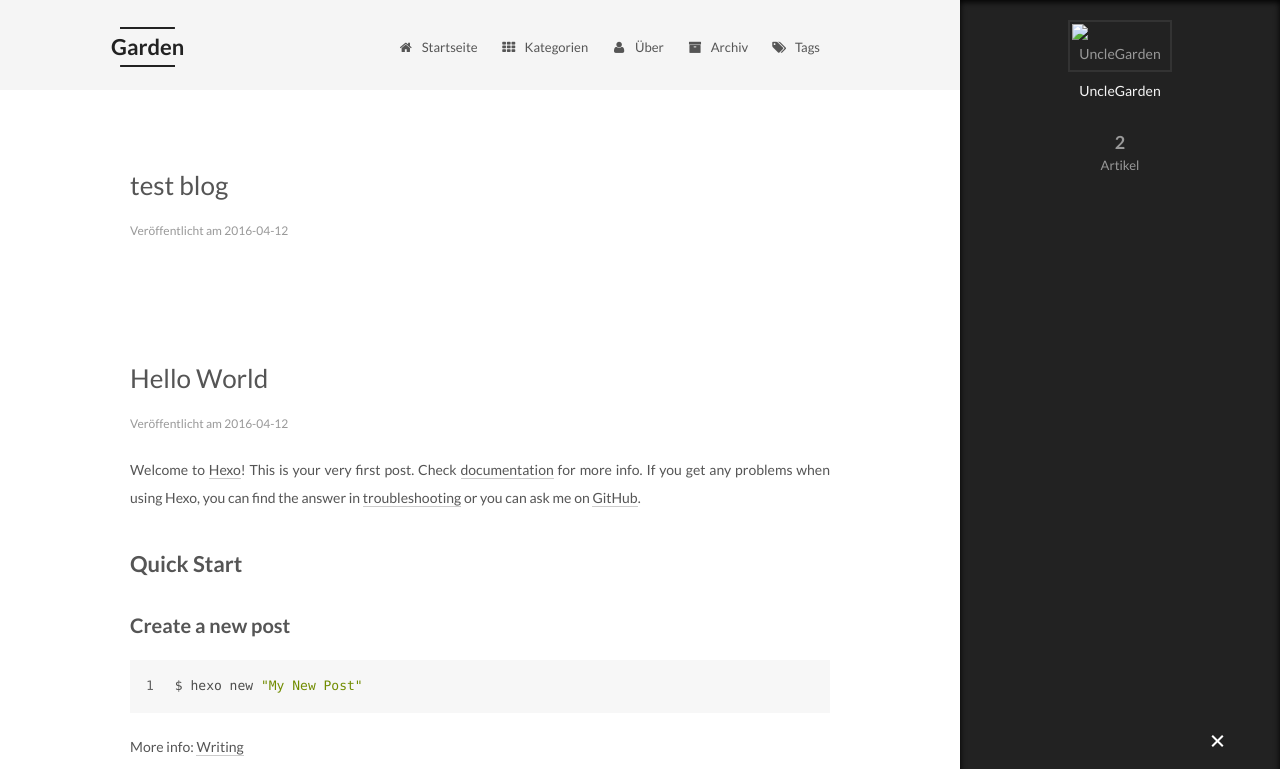
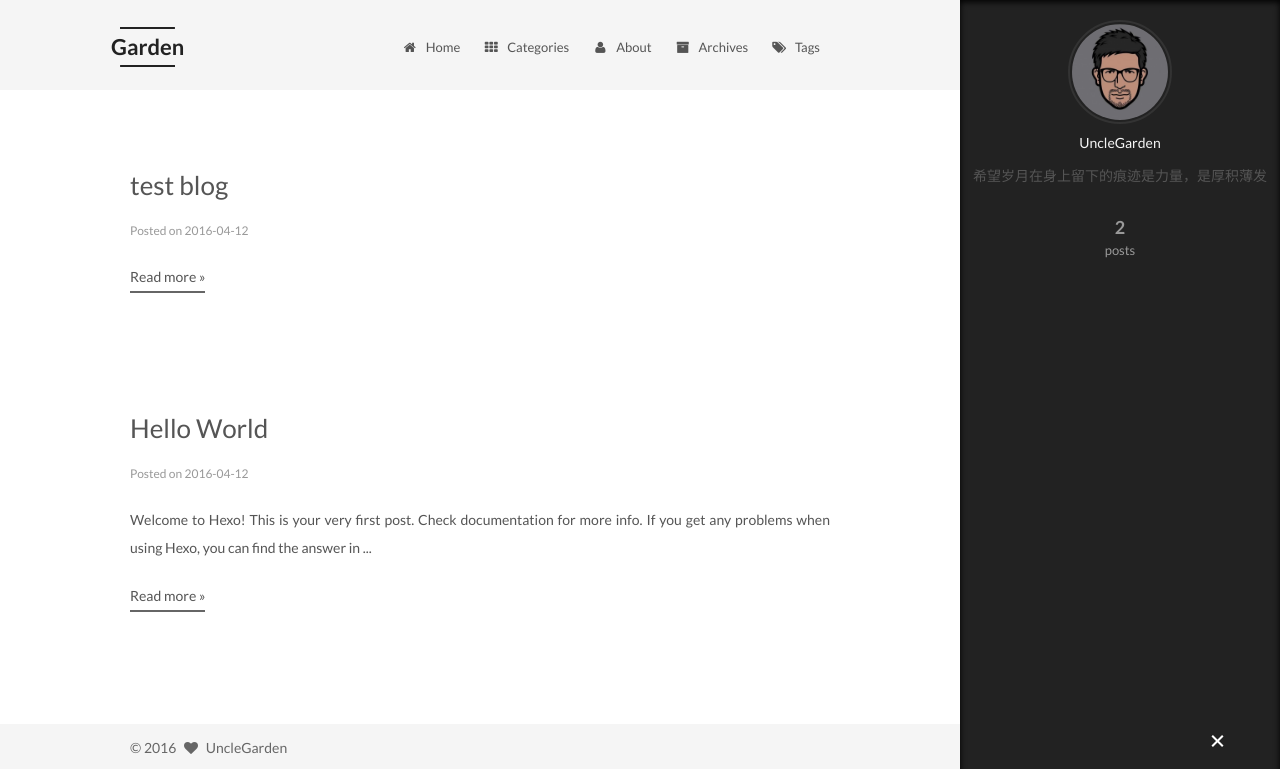
Before and after one commit to UncleGarden/UncleGarden.github.io, a plain HTML site: page index.html in a window 1280 px wide. Both pictures are taken after a click on the element 1217 px from the left and 742 px from the top of the page. Shown: the top 769 px of the page. Drawn offline with Linux system fonts and the light colour scheme.

Commit message:
Site updated: 2016-04-12 16:22:18

```diff
--- a/css/main.css
+++ b/css/main.css
@@ -1457,6 +1457,13 @@ pre .javascript .function {
   height: auto;
   border: 2px solid #333;
   padding: 2px;
+/* start*/
+  border-radius: 90%;
+  webkit-transition: 1.4s all;
+  moz-transition: 1.4s all;
+  ms-transition: 1.4s all;
+  transition: 1.4s all;
+/* end */
 }
 .site-author-name {
   margin: 5px 0 0;
@@ -1534,7 +1541,7 @@ pre .javascript .function {
   width: 4px;
   height: 4px;
   border-radius: 50%;
-  background: #62a64f;
+  background: #2aa430;
 }
 .links-of-blogroll {
   font-size: 13px;
--- a/index.html
+++ b/index.html
@@ -80,15 +80,15 @@
 
 
 
-<meta name="description">
+<meta name="description" content="希望岁月在身上留下的痕迹是力量，是厚积薄发">
 <meta property="og:type" content="website">
 <meta property="og:title" content="Garden">
 <meta property="og:url" content="http://yoursite.com/index.html">
 <meta property="og:site_name" content="Garden">
-<meta property="og:description">
+<meta property="og:description" content="希望岁月在身上留下的痕迹是力量，是厚积薄发">
 <meta name="twitter:card" content="summary">
 <meta name="twitter:title" content="Garden">
-<meta name="twitter:description">
+<meta name="twitter:description" content="希望岁月在身上留下的痕迹是力量，是厚积薄发">
 
 
 
@@ -109,7 +109,7 @@
   <title> Garden </title>
 </head>
 
-<body itemscope itemtype="http://schema.org/WebPage" lang="">
+<body itemscope itemtype="http://schema.org/WebPage" lang="en">
 
 
 
@@ -143,7 +143,7 @@
       <span class="logo-line-after"><i></i></span>
     </a>
   </div>
-  <p class="site-subtitle">希望岁月在身上留下的痕迹是力量，是厚积薄发</p>
+  <p class="site-subtitle"></p>
 </div>
 
 <div class="site-nav-toggle">
@@ -166,7 +166,7 @@
 
               <i class="menu-item-icon fa fa-home fa-fw"></i> <br />
 
-            Startseite
+            Home
           </a>
         </li>
 
@@ -176,7 +176,7 @@
 
               <i class="menu-item-icon fa fa-th fa-fw"></i> <br />
 
-            Kategorien
+            Categories
           </a>
         </li>
 
@@ -186,7 +186,7 @@
 
               <i class="menu-item-icon fa fa-user fa-fw"></i> <br />
 
-            Über
+            About
           </a>
         </li>
 
@@ -196,7 +196,7 @@
 
               <i class="menu-item-icon fa fa-archive fa-fw"></i> <br />
 
-            Archiv
+            Archives
           </a>
         </li>
 
@@ -262,7 +262,7 @@
             <span class="post-meta-item-icon">
               <i class="fa fa-calendar-o"></i>
             </span>
-            <span class="post-meta-item-text">Veröffentlicht am</span>
+            <span class="post-meta-item-text">Posted on</span>
             <time itemprop="dateCreated" datetime="2016-04-12T13:24:33-07:00" content="2016-04-12">
               2016-04-12
             </time>
@@ -295,6 +295,12 @@
 
 
 
+
+          <div class="post-more-link text-center">
+            <a class="btn" href="/2016/04/12/test-blog/#more" rel="contents">
+              Read more &raquo;
+            </a>
+          </div>
 
 
     </div>
@@ -355,7 +361,7 @@
             <span class="post-meta-item-icon">
               <i class="fa fa-calendar-o"></i>
             </span>
-            <span class="post-meta-item-text">Veröffentlicht am</span>
+            <span class="post-meta-item-text">Posted on</span>
             <time itemprop="dateCreated" datetime="2016-04-12T12:07:49-07:00" content="2016-04-12">
               2016-04-12
             </time>
@@ -386,17 +392,14 @@
 
 
 
-            <p>Welcome to <a href="https://hexo.io/" target="_blank" rel="external">Hexo</a>! This is your very first post. Check <a href="https://hexo.io/docs/" target="_blank" rel="external">documentation</a> for more info. If you get any problems when using Hexo, you can find the answer in <a href="https://hexo.io/docs/troubleshooting.html" target="_blank" rel="external">troubleshooting</a> or you can ask me on <a href="https://github.com/hexojs/hexo/issues" target="_blank" rel="external">GitHub</a>.</p>
-<h2 id="Quick-Start"><a href="#Quick-Start" class="headerlink" title="Quick Start"></a>Quick Start</h2><h3 id="Create-a-new-post"><a href="#Create-a-new-post" class="headerlink" title="Create a new post"></a>Create a new post</h3><figure class="highlight bash"><table><tr><td class="gutter"><pre><span class="line">1</span><br></pre></td><td class="code"><pre><span class="line">$ hexo new <span class="string">"My New Post"</span></span><br></pre></td></tr></table></figure>
-<p>More info: <a href="https://hexo.io/docs/writing.html" target="_blank" rel="external">Writing</a></p>
-<h3 id="Run-server"><a href="#Run-server" class="headerlink" title="Run server"></a>Run server</h3><figure class="highlight bash"><table><tr><td class="gutter"><pre><span class="line">1</span><br></pre></td><td class="code"><pre><span class="line">$ hexo server</span><br></pre></td></tr></table></figure>
-<p>More info: <a href="https://hexo.io/docs/server.html" target="_blank" rel="external">Server</a></p>
-<h3 id="Generate-static-files"><a href="#Generate-static-files" class="headerlink" title="Generate static files"></a>Generate static files</h3><figure class="highlight bash"><table><tr><td class="gutter"><pre><span class="line">1</span><br></pre></td><td class="code"><pre><span class="line">$ hexo generate</span><br></pre></td></tr></table></figure>
-<p>More info: <a href="https://hexo.io/docs/generating.html" target="_blank" rel="external">Generating</a></p>
-<h3 id="Deploy-to-remote-sites"><a href="#Deploy-to-remote-sites" class="headerlink" title="Deploy to remote sites"></a>Deploy to remote sites</h3><figure class="highlight bash"><table><tr><td class="gutter"><pre><span class="line">1</span><br></pre></td><td class="code"><pre><span class="line">$ hexo deploy</span><br></pre></td></tr></table></figure>
-<p>More info: <a href="https://hexo.io/docs/deployment.html" target="_blank" rel="external">Deployment</a></p>
+          Welcome to Hexo! This is your very first post. Check documentation for more info. If you get any problems when using Hexo, you can find the answer in
+          ...
 
-
+          <div class="post-more-link text-center">
+            <a class="btn" href="/2016/04/12/hello-world/#more" rel="contents">
+              Read more &raquo;
+            </a>
+          </div>
 
 
     </div>
@@ -456,16 +459,16 @@
       <section class="site-overview sidebar-panel  sidebar-panel-active ">
         <div class="site-author motion-element" itemprop="author" itemscope itemtype="http://schema.org/Person">
           <img class="site-author-image" itemprop="image"
-               src="/images/default_avatar.jpg"
+               src="/images/avatar.png"
                alt="UncleGarden" />
           <p class="site-author-name" itemprop="name">UncleGarden</p>
-          <p class="site-description motion-element" itemprop="description"></p>
+          <p class="site-description motion-element" itemprop="description">希望岁月在身上留下的痕迹是力量，是厚积薄发</p>
         </div>
         <nav class="site-state motion-element">
           <div class="site-state-item site-state-posts">
             <a href="/archives">
               <span class="site-state-item-count">2</span>
-              <span class="site-state-item-name">Artikel</span>
+              <span class="site-state-item-name">posts</span>
             </a>
           </div>
 
@@ -512,7 +515,7 @@
 </div>
 
 <div class="powered-by">
-  Erstellt mit  <a class="theme-link" href="http://hexo.io">Hexo</a>
+  Powered by <a class="theme-link" href="http://hexo.io">Hexo</a>
 </div>
 
 <div class="theme-info">
```
Also changed, not shown: 2016/04/12/hello-world/index.html (+13 -13 lines), 2016/04/12/test-blog/index.html (+17 -17 lines), archives/2016/04/index.html (+15 -15 lines), archives/2016/index.html (+15 -15 lines), archives/index.html (+15 -15 lines), python/index.html (+13 -13 lines), scala/index.html (+13 -13 lines), images/avatar.png (added).
